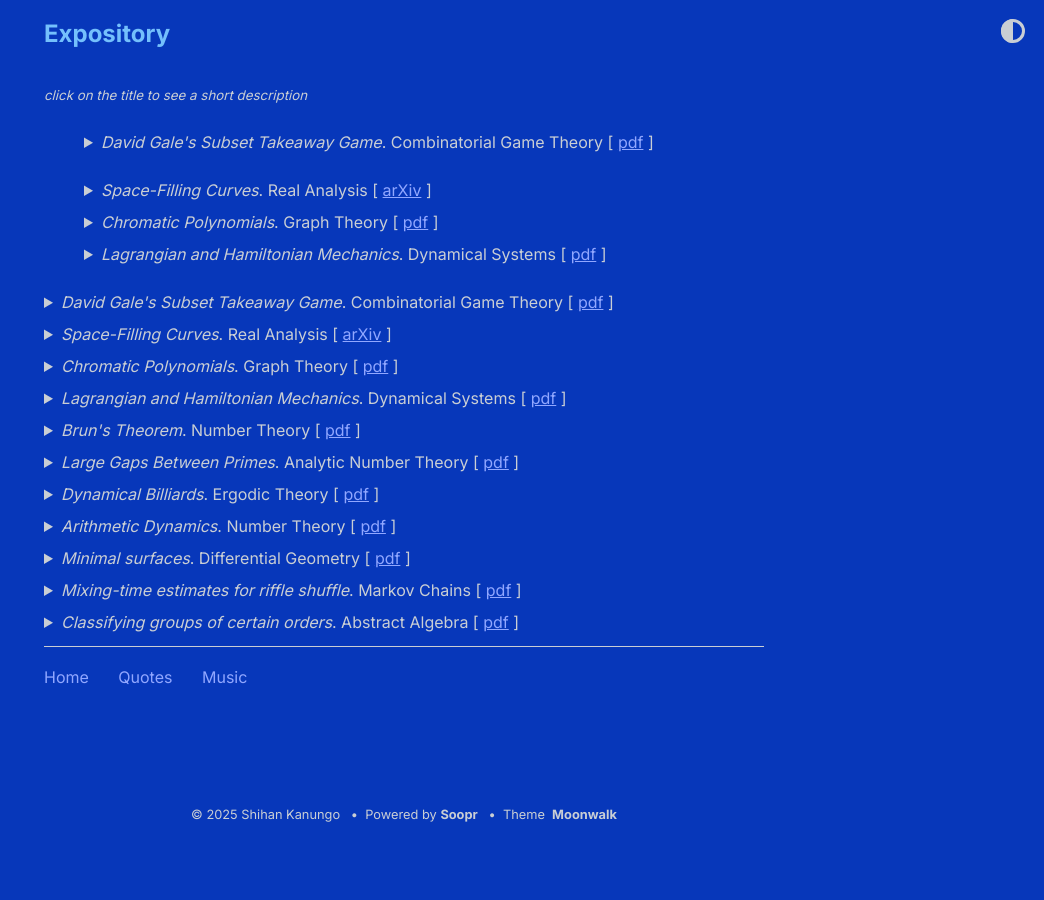
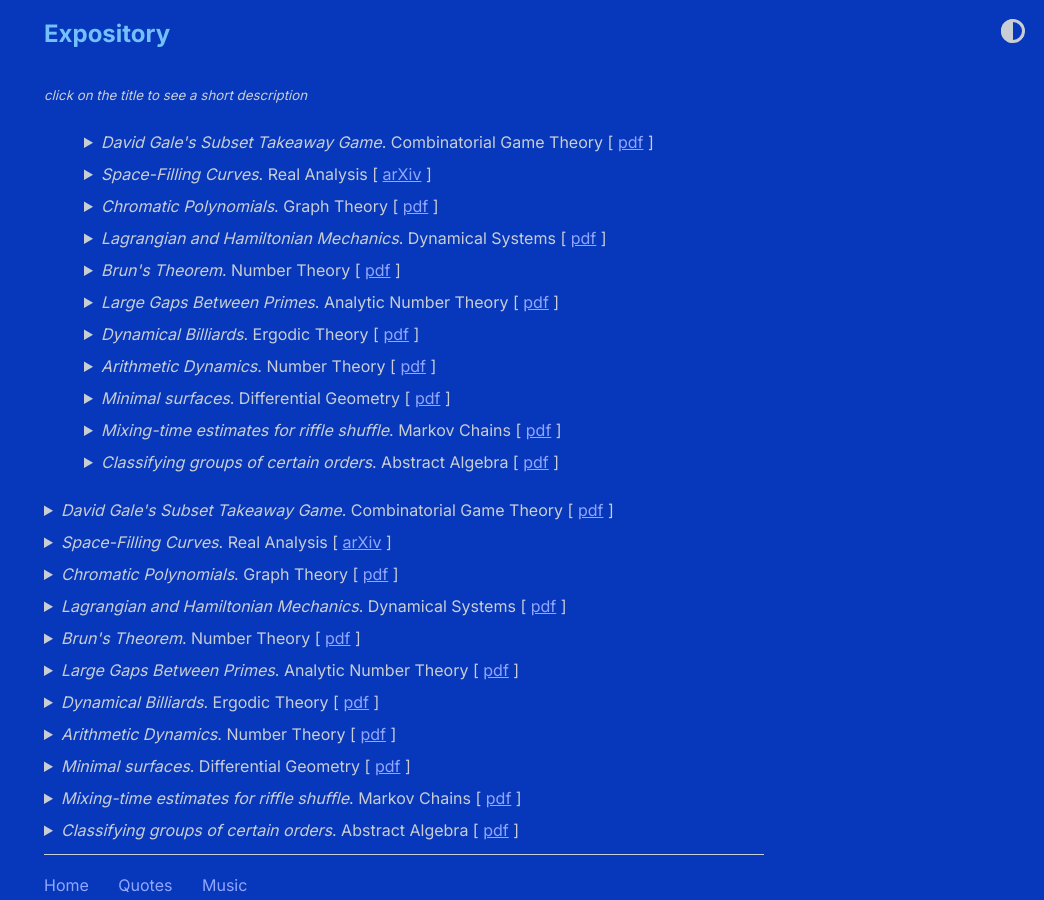
Before and after one commit to shihankanungo/shihankanungo.github.io, a Jekyll site: the page built from papers.md, in a window 1280 px wide and 900 px high, scrolled down 940 px. Shown: the whole window, without its empty margins (236-1280 px from the left). Built offline with Jekyll 4.4.1, drawn with Linux system fonts in a browser that asks for light colours; before the commit the page ends 1781 px from its top, so only the background shows below that; some of the changed lines change nothing that is shown.

Commit message:
Update papers.md

```diff
--- a/papers.md
+++ b/papers.md
@@ -31,35 +31,90 @@ title: Papers
 ## Expository
 <small><i>click on the title to see a short description</i></small>
 
+
 <ul> <li style="list-style-type: none;">
 <details>
   <summary><i>David Gale's Subset Takeaway Game</i>. Combinatorial Game Theory [ <a href="subset-takeaway.pdf">pdf</a> ] </summary>
   <small>We describe the natural interpretation of the game in terms of simplicial complexes, and the binary star reduction technique that shows that <i>Subset
   Takeaway</i> is a second player win for <i>n</i> < 7. We also look at Subset Takeway played on a graph, and compute the Grundy values for complete <i>n</i>-partite
-  graphs and all bipartite graphs.<br></small>
+  graphs and all bipartite graphs.<br></small><br>
 </details>
-</li> </ul>
 
-<ul> <li style="list-style-type: none;">
 <details>
   <summary><i>Space-Filling Curves</i>. Real Analysis [ <a href="https://arxiv.org/abs/2501.04705">arXiv</a> ] </summary>
   <small>We examine space-filling curves, which are surjective continuous maps from [0, 1] to some higher-dimensional space, usually the unit square [0, 1]<sup>2</sup>. In
   particular, we define Peano’s curve and Lebesgue’s curve, and state some of their properties. We also discuss the Hahn-Mazurkiewicz theorem, which characterizes those
   subsets of <b>R</b><sup>n</sup> that are the image of a space-filling curve. Finally, we discuss real-world applications of Hilbert curves, in particular Google’s
-  <b>S2</b> Cells.</small><br>
+  <b>S2</b> Cells.<br></small><br>
 </details>
 
 <details>
   <summary><i>Chromatic Polynomials</i>. Graph Theory [ <a href="chromatic-polynomials.pdf">pdf</a> ] </summary>
   <small>A general introduction to the theory of chromatic polynomials. We derive their salient properties, and describe some practicaI methods for computing them. We
-  briefly discuss the connection between the theory of chromatic polynomials and map coloring problems.</small>
+  briefly discuss the connection between the theory of chromatic polynomials and map coloring problems.<br></small><br>
 </details>
 
 <details>
   <summary><i>Lagrangian and Hamiltonian Mechanics</i>. Dynamical Systems [ <a href="lhd.pdf">pdf</a> ] </summary>
   <small>we discuss the basics of Lagrangian and Hamiltonian dynamics. We derive the Euler-Lagrange equations fro D’Alembert’s principle, show that they are equivalent to
   Hamilton’s principle of least actions, and finally use them to derive Hamilton’s equations. We also provide some examples to illustrate the use of Lagrangian and
-  Hamiltonian dynamics.</small>
+  Hamiltonian dynamics.<br></small><br>
+</details>
+
+<details>
+  <summary><i>Brun's Theorem</i>. Number Theory [ <a href="brun.pdf">pdf</a> ] </summary>
+  <small>The mathematician Viggo Brun was born in Sweden in 1885. He is known for his outstanding contributions to the field of number theory. In his early career, Brun
+  focused on analytic number theory and prime number theory. One of his most famous achievements was Brun’s theorem in 1915, which gave an upper bound on the distance
+  between prime numbers.<br></small><br>
+</details>
+
+<details>
+  <summary><i>Large Gaps Between Primes</i>. Analytic Number Theory [ <a href="http://simonrs.com/eulercircle/analyticnt2024/shihan-largegaps.pdf">pdf</a> ] </summary>
+  <small>We give a summary of the upper bounds that have been obtained for the maximal prime gap, <i>G(x)</i>, over the last century, particularly Rankin’s lower bound,
+  and the improvement to it discovered independently by Ford-Green-Konyagin-Tao and Maynard in 2014. We go over a sketch of Rankin’s, Ford-Green-Konyagin-Tao’s, and
+  Maynard’s proofs of their bounds, omitting technical details but still presenting the main ideas.<br></small><br>
+</details>
+
+<details>
+  <summary><i>Dynamical Billiards</i>. Ergodic Theory [ <a href="http://simonrs.com/eulercircle/ergodic2024/shihan-billiards.pdf">pdf</a> ] </summary>
+  <small>The field of dynamical billiards studies the motion of a ball bouncing within a billiard table, which is bounded by a smooth, closed curve. The ball's movement
+  adheres to two key properties: it always travels in a straight line, and the angle of incidence equals the angle of reflection at the boundary. The latter property is an
+  empirical observation from physics. In this paper, we analyze the dynamics of various billiard tables in <b>R</b><sup>2</sup>, employing Euclidean geometric methods to
+  investigate and classify their ergodic behavior. Specifically, we examine the ergodicity of billiards within circular and annular (circular ring) boundaries and present
+  some results on elliptic billiards. Additionally, we explore examples of chaotic billiards, where chaos is characterized by the lack of correlation between the starting
+  point and subsequent positions after many bounces. In such cases, even a slight variation in the initial conditions can lead to significantly divergent trajectories.
+  Finally, we conclude with a discussion of a physical application of billiards.<br></small><br>
+</details>
+
+<details>
+  <summary><i>Arithmetic Dynamics</i>. Number Theory [ <a href="http://simonrs.com/eulercircle/nt2023/shihan-arithdyn.pdf">pdf</a> ] </summary>
+  <small>We explore the field of arithmetic dynamics, which lies at the intersection of discrete dynamical systems and number theory. Discrete dynamical systems focus on
+  the iterative behavior of functions, while number theory examines the properties of integers. Combining these two areas gives rise to arithmetic dynamics, where we
+  investigate the number-theoretic properties of orbits of integers and rational numbers under the iteration of polynomials and rational functions. The core idea of
+  arithmetic dynamics is to consider a function mapping a set to itself and analyze its behavior under repeated iteration. In this paper, we begin by defining the set of
+  <i>p</i>-adic numbers and presenting key results related to them. We then examine an application of arithmetic dynamics, establishing a connection to dynamical systems
+  in the <i>p</i>-adic numbers.<br></small><br>
+</details>
+
+<details>
+  <summary><i>Minimal surfaces</i>. Differential Geometry [ <a href="http://simonrs.com/eulercircle/diffgeo/shihan-minimal.pdf">pdf</a> ] </summary>
+  <small>We introduce the theory of minimal surfaces. In the chapter on Geodesics, we considered the problem of finding the shortest distance between two points. We
+  investigate the higher dimensional analogue of this, where we find ways to construct a surface of "minimal" area with a given boundary. Such surfaces can be represented
+  by soap films, where the surface tension of the film ensures that it attains a shape with the minimal surface area. Minimal surfaces can be found in anything from the
+  event horizons of black holes, to biomolecules for drug delivery, to the designs of roofs.<br></small><br>
+</details>
+
+<details>
+  <summary><i>Mixing-time estimates for riffle shuffle</i>. Markov Chains [ <a href="http://simonrs.com/eulercircle/markovchains/shihan-riffle.pdf">pdf</a> ] </summary>
+  <small>We talk about one of the most well-known shuffling methods, called the <i>riffle shuffle</i> or <i>dovetail shuffle</i>. We are interested in the number of
+  shuffles that will make the deck of <i>n</i> cards well-mixed, or <i>close</i> to uniformly random.<br></small><br>
+</details>
+
+<details>
+  <summary><i>Classifying groups of certain orders</i>. Abstract Algebra [ <a href="http://simonrs.com/eulercircle/algebra2020/shihan-orders.pdf">pdf</a> ] </summary>
+  <small>We first discuss the question of which integers <i>n</i> have exactly one group of order <i>n</i>, namely the cyclic group <b>Z</b>/<i>n</i><b>Z</b>. We will see
+  that these are the integers that are relatively prime to the Euler totient function &phi;(<i>n</i>). Then we discuss how many groups there are of order <i>p</i>
+  <sup>3</sup> for each prime <i>p</i>. We end with a couple of interesting results and conjectures pertaining to groups of squarefree order.<br></small><br>
 </details>
 </li> </ul>
 
```
